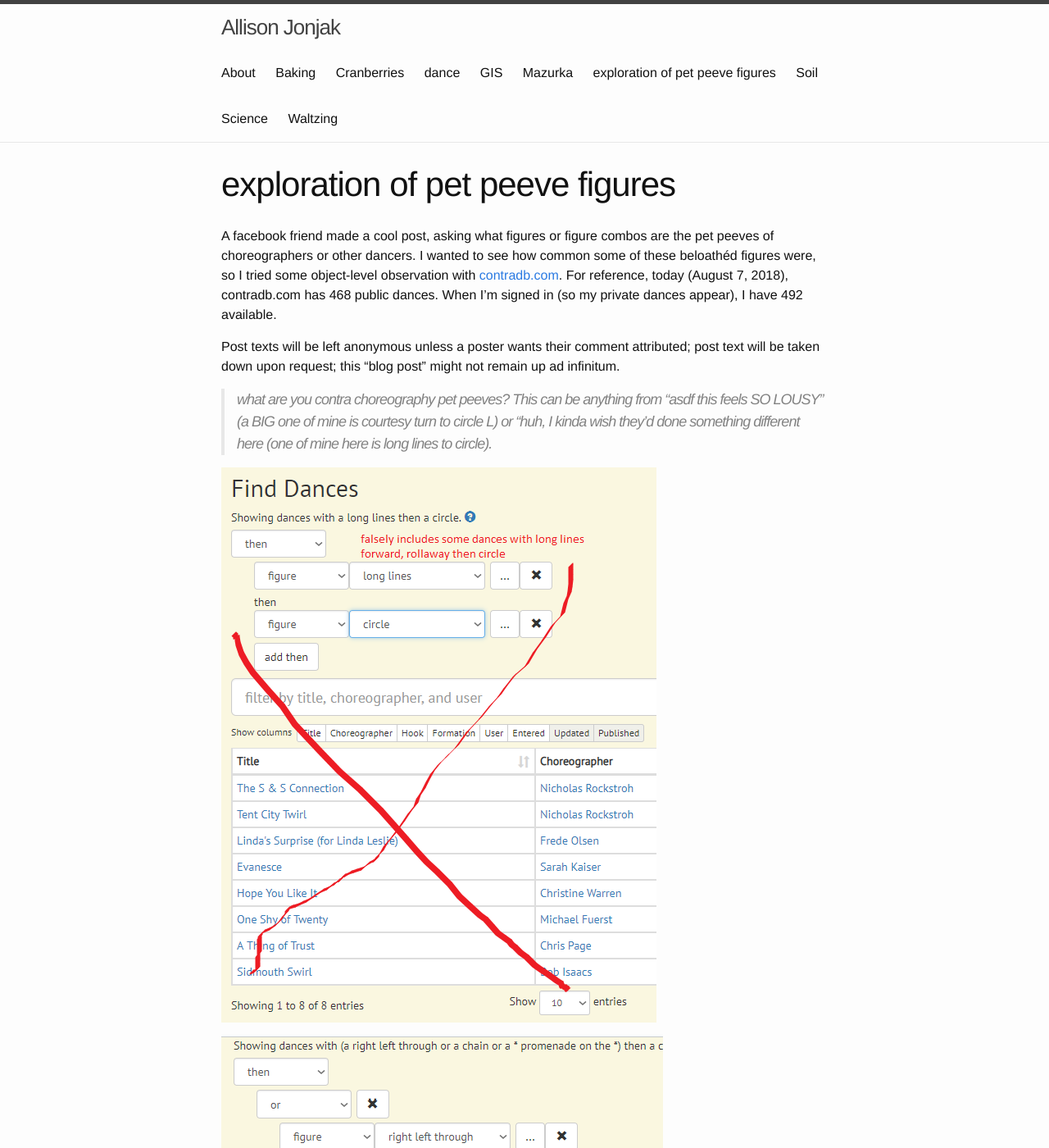
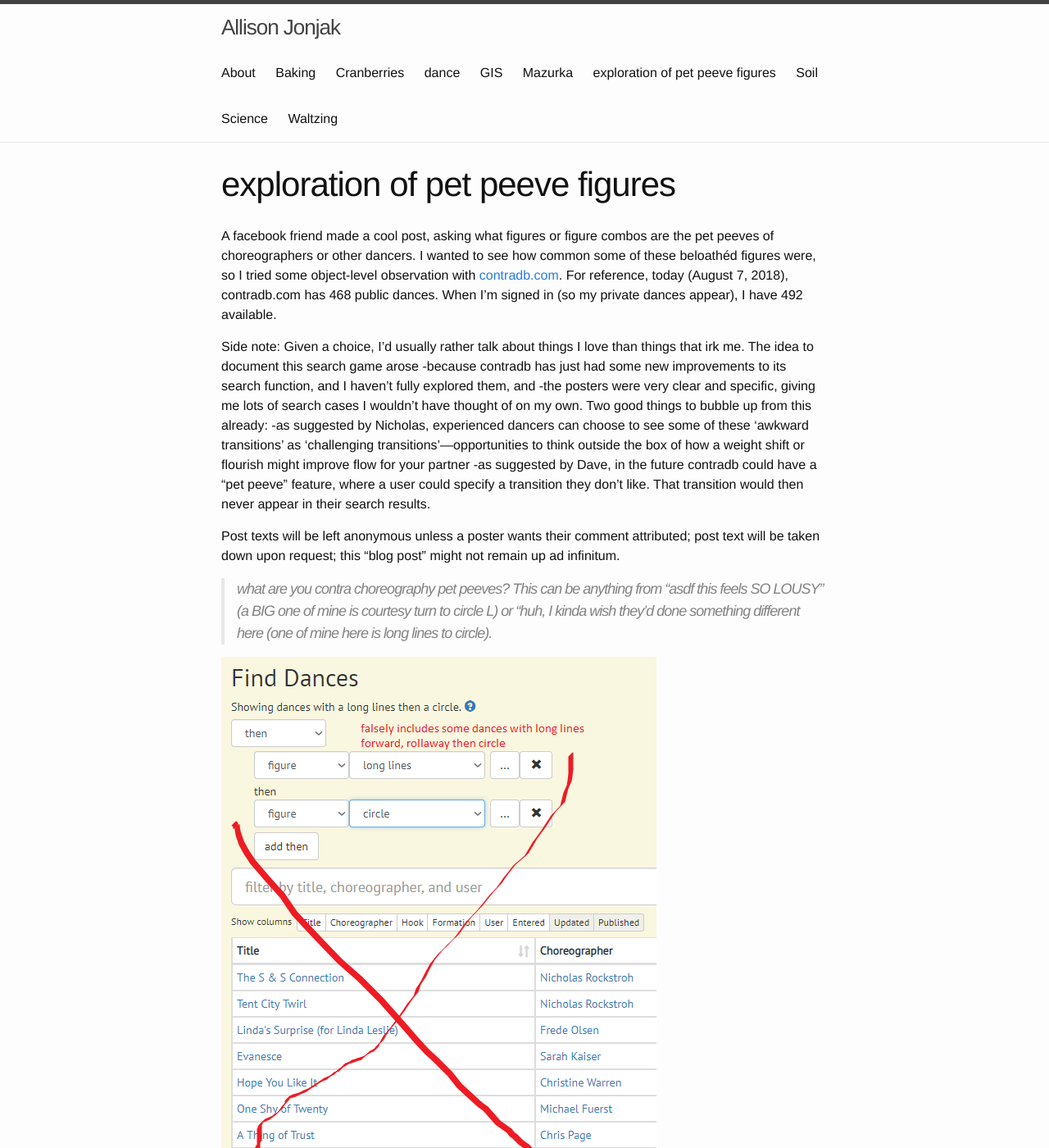
Before and after one commit to cranhandler/cranhandler.github.io, a Jekyll site: the page built from petpeeves.md, in a window 1280 px wide and 1400 px high. Shown: the whole window at 82% size. Built offline with Jekyll 4.4.1, drawn with Linux system fonts in a browser that asks for light colours; some of the changed text lies outside the part shown.

Commit message:
improve long lines to circle search
add optimism

```diff
--- a/petpeeves.md
+++ b/petpeeves.md
@@ -5,15 +5,22 @@ permalink: /explorationpeevefigures/
 ---
 A facebook friend made a cool post, asking what figures or figure combos are the pet peeves of choreographers or other dancers. I wanted to see how common some of these beloathéd figures were, so I tried some object-level observation with [contradb.com][]. For reference, today (August 7, 2018), contradb.com has 468 public dances. When I'm signed in (so my private dances appear), I have 492 available.
 
+Side note: Given a choice, I'd usually rather talk about things I love than things that irk me. The idea to document this search game arose -because contradb has just had some new improvements to its search function, and I haven't fully explored them, and -the posters were very clear and specific, giving me lots of search cases I wouldn't have thought of on my own. Two good things to bubble up from this already:
+-as suggested by Nicholas, experienced dancers can choose to see some of these 'awkward transitions' as 'challenging transitions'---opportunities to think outside the box of how a weight shift or flourish might improve flow for your partner
+-as suggested by Dave, in the future contradb could have a "pet peeve" feature, where a user could specify a transition they don't like. That transition would then never appear in their search results.
+
 Post texts will be left anonymous unless a poster wants their comment attributed; post text will be taken down upon request; this "blog post" might not remain up ad infinitum.
 
 > what are you contra choreography pet peeves? This can be anything from "asdf this feels SO LOUSY" (a BIG one of mine is courtesy turn to circle L) or "huh, I kinda wish they'd done something different here (one of mine here is long lines to circle).
 
 ![01](/img/01llc.png)
 
+Long lines to circle looks like it shows up in only 8 dances, but that's because I didn't think things through. If you have long lines forward with a rollaway with half sashay on the way back, then a circle flows easily. By adding that the long lines must go forward *and back*, we have only 5 dances.
+
+![08](/img/08.png)
+
 ![02](/img/02courtesyturntocircle.png)
-
-Long lines to circle shows up in only 8 dances, but courtesy turning directly into a circle left has 27, including at least one that I really enjoy dancing ([Rod's Grits][])
+ but courtesy turning directly into a circle left has 27, including at least one that I really enjoy dancing ([Rod's Grits][])
 
 
 I think a question I'll be wondering throught this search project will be "are these 'pet peeve' figure combinations very different from person to person? Or are there some where we're unanimously wishing for a dance to be a little bit different? The only peeve mentioned I strongly identified with was "too much clockwise turning," which we can't search contradb for _today_, so I'm relying on the reports on the thread.
```
